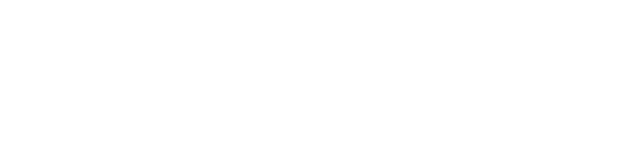
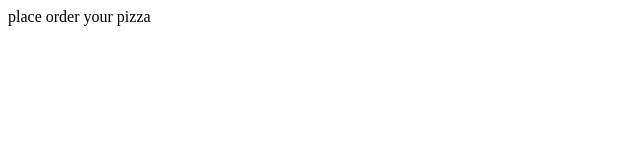
Before and after one commit to Nikhil16012/23R-callbackhell, a plain HTML site: page index.html in a window 1280 px wide. Shown: the whole page, without its empty margins (0-640 px from the left). Drawn offline with Linux system fonts and the light colour scheme.

Commit message:
Update index.html

```diff
--- a/index.html
+++ b/index.html
@@ -9,7 +9,8 @@
     <script>
         function placeorder(callback){
             setTimeout(()=>{
-            console.log("place order your pizza")
+              document.write("place order your pizza")
+           console.log("place order your pizza")
                   callback()
             },1000);
         }
```
